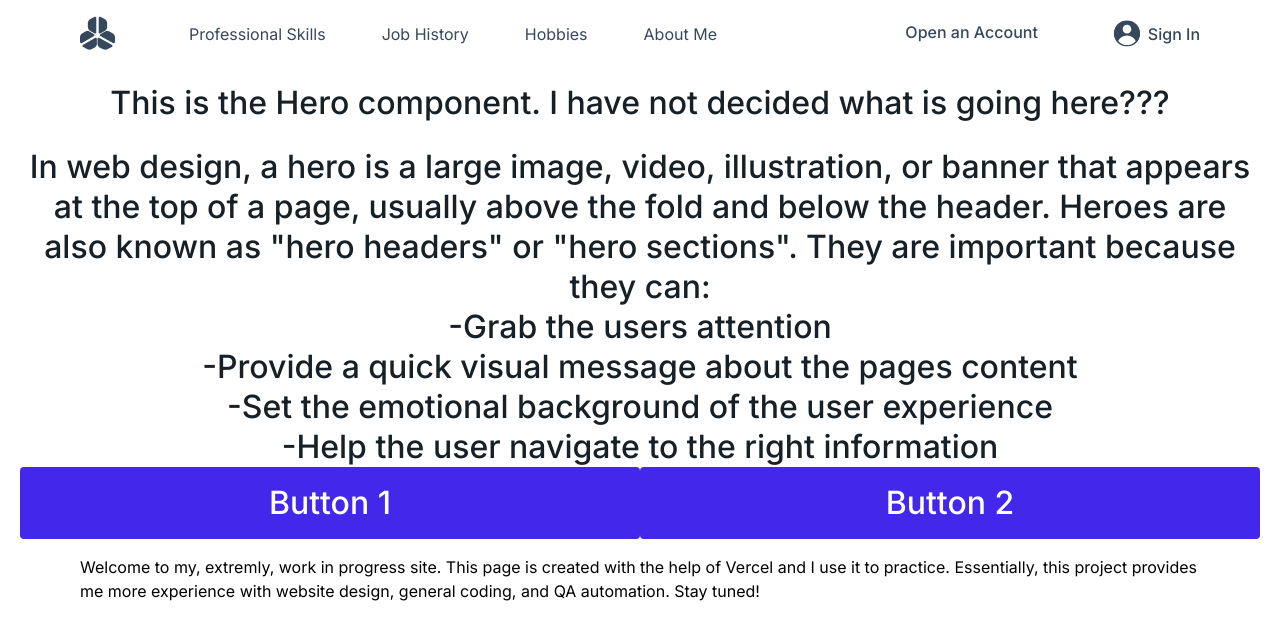
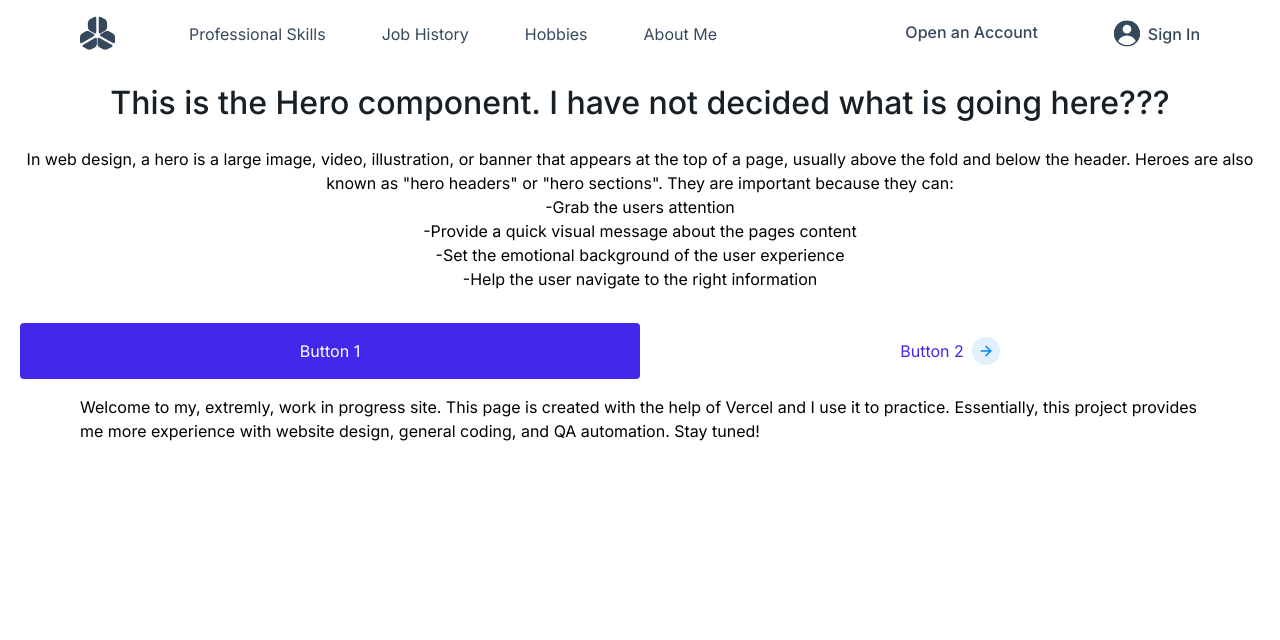
Before and after one commit to aaronnicholashaigh/ProfessionalSite, a Next.js app: page / in a window 1280 px wide. Shown: the top 640 px of the page. Built offline with nearby package versions, Linux system fonts and the light colour scheme.

Commit message:
Update Hero.tsx
more updates to the hero component

```diff
--- a/app/components/Hero.tsx
+++ b/app/components/Hero.tsx
@@ -1,8 +1,11 @@
+import Image from 'next/image'
+import BlurArrow from '../../public/assets/blue-button.svg'
+
 export function Hero(){
     return(
         <div className="pt-4">
-            <div className="px-[20px] text-[32px] leading-[40px] font-medium text-[#172026]">
-                <h1 className="text-center ">This is the Hero component.  I have not decided what is going here???</h1>
+            <div className="px-[20px]">
+                <h1 className="text-center text-[32px] leading-[40px] font-medium text-[#172026]">This is the Hero component.  I have not decided what is going here???</h1>
                 <p className="text-center pt-6">In web design, a hero is a large image, video, illustration, or banner that appears at the top of a page, usually above the fold and below the header. Heroes are also known as "hero headers" or "hero sections". They are important because they can:
                 <br />-Grab the users attention
                 <br />-Provide a quick visual message about the pages content
@@ -10,9 +13,17 @@ export function Hero(){
                 <br />-Help the user navigate to the right information
                 </p>
 
-                <div className="flex we-full">
-                    <button className="bg-[#4328EB] w-1/2 py-4 px-8 text-white rounded-[4px]"> Button 1</button>
-                    <button className="bg-[#4328EB] w-1/2 py-4 px-8 text-white rounded-[4px]"> Button 2</button>
+                <div className="flex we-full pt-8">
+                    <button className="bg-[#4328EB] w-1/2 py-4 px-8 text-white rounded-[4px]">
+                    Button 1
+                    </button>
+
+                    <button className="w-1/2 text-[#4328EB] flex items-center justify-center gap-x-2">
+                    Button 2
+                    <span>
+                        <Image src={BlurArrow} alt="Learn more"/>
+                    </span>
+                    </button>
                 </div>
             </div>
         </div>
```
